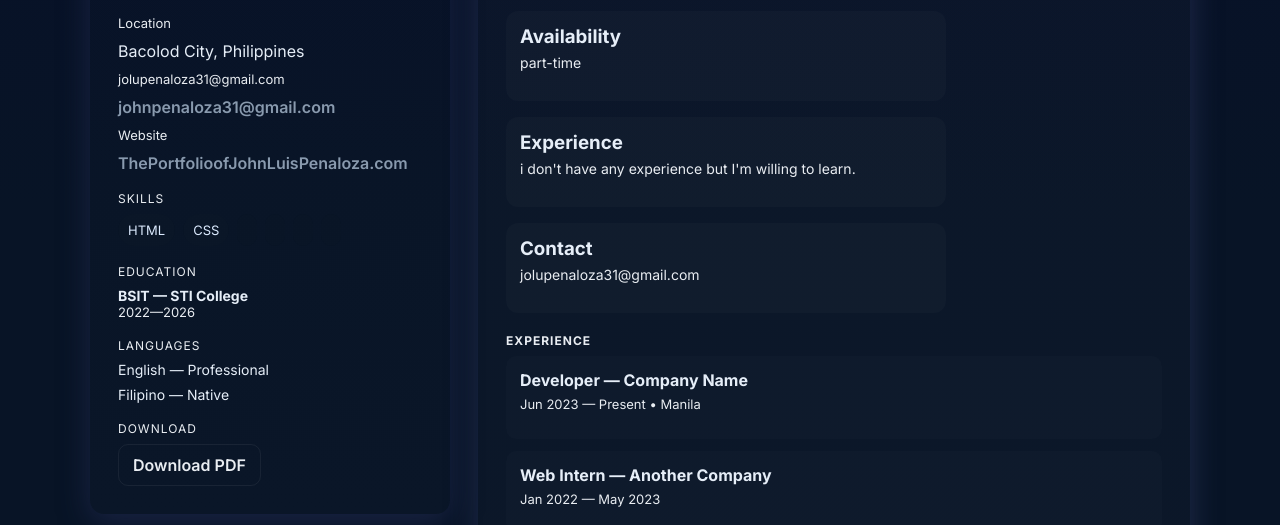
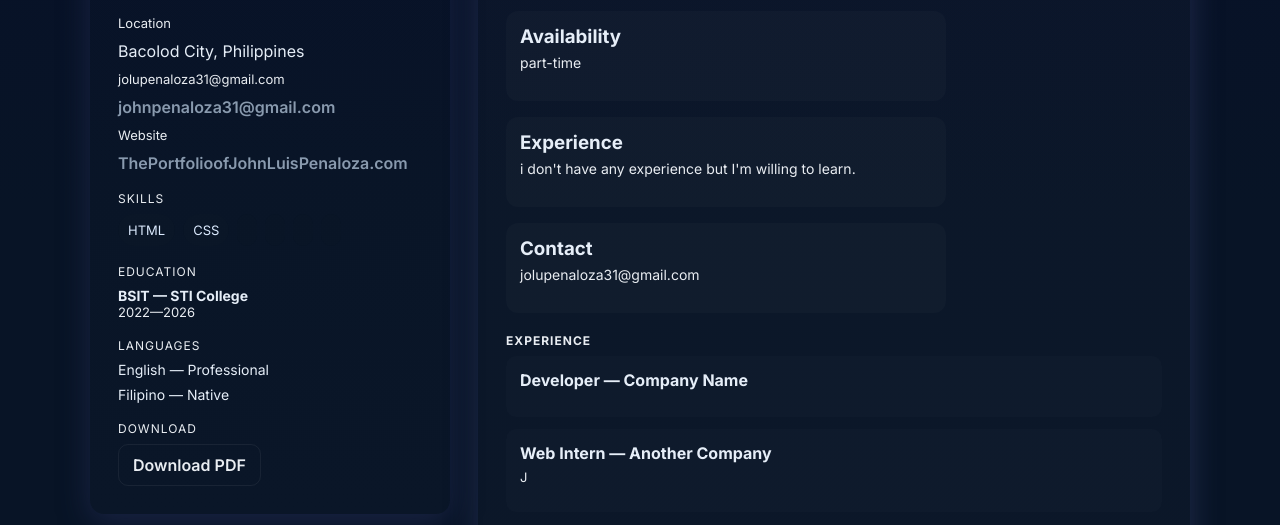
Before and after one commit to jolupenaloza31/penalozaprotfolio, a plain HTML site: page index.html in a window 1280 px wide. Shown: the part 275-800 px from the top of the page. Drawn offline with Linux system fonts and the light colour scheme.

Commit message:
Update index.html

```diff
--- a/index.html
+++ b/index.html
@@ -209,13 +209,13 @@
 
         <div class="job">
           <h4>Developer — Company Name</h4>
-          <div class="meta">Jun 2023 — Present • Manila</div>
+          <div class="meta"></div>
           <p class="muted"></p>
         </div>
 
         <div class="job">
           <h4>Web Intern — Another Company</h4>
-          <div class="meta">Jan 2022 — May 2023</div>
+          <div class="meta">J</div>
           <p class="muted"></p>
         </div>
       </section>
```
